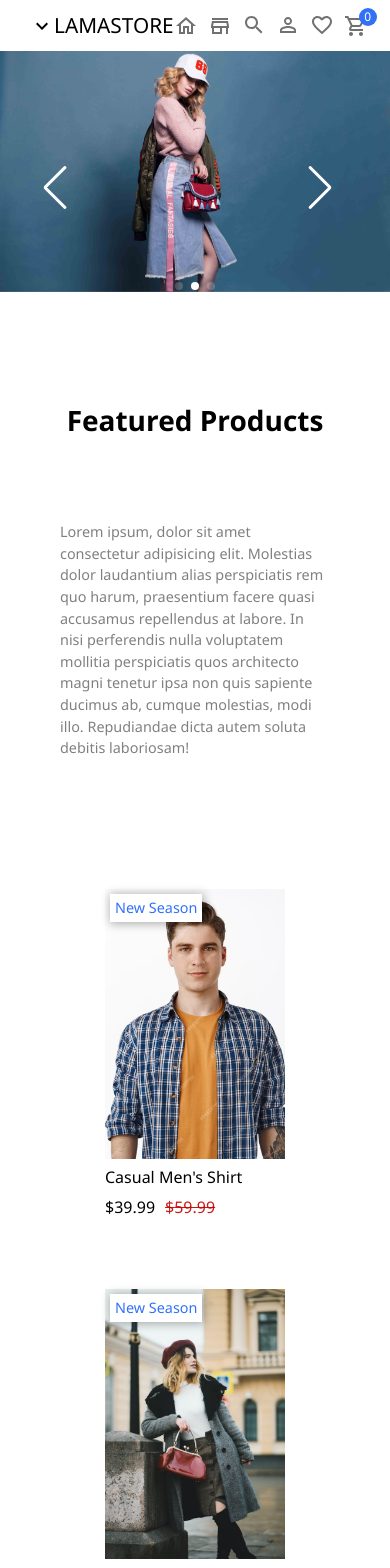
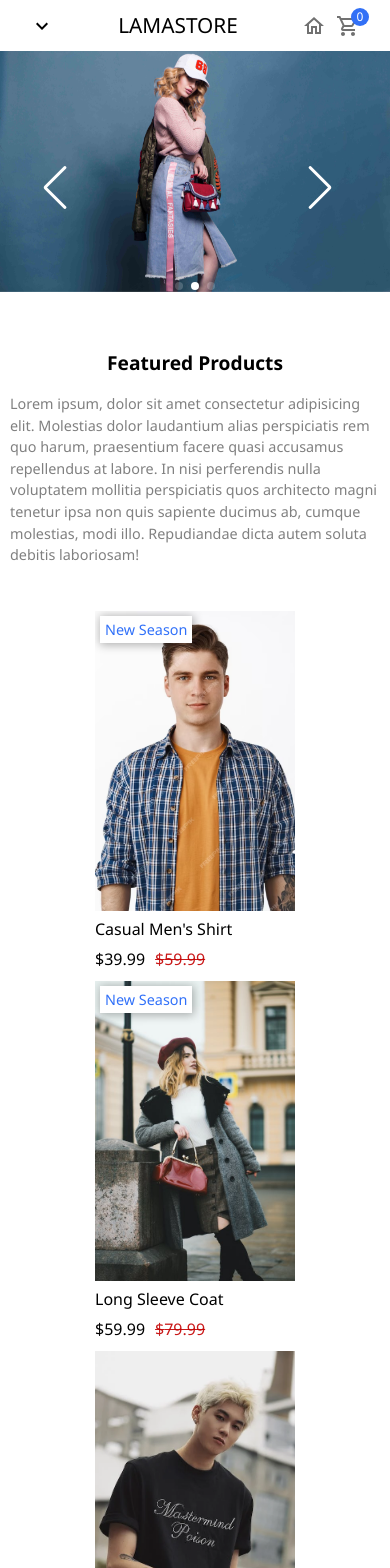
Before and after one commit to JohnWicc69420/ecommerce-app, a React (Create React App) app in the folder app/: page / in a window 390 px wide. Shown: the top 1568 px of the page. Built offline with nearby package versions, Linux system fonts and the light colour scheme.

Commit message:
fix: styling fixes

```diff
--- a/app/src/components/Card/Card.scss
+++ b/app/src/components/Card/Card.scss
@@ -1,15 +1,22 @@
 .cardContainer {
   margin-bottom: 40px;
-    h1{
+  height: 300px;
+  width: 200px;
+  margin-bottom: 60px;
+
+  h1 {
     padding-top: 6px;
   }
+
   .images {
     height: 100%;
     position: relative;
-      height: fit-content;
+    width: 100%;
+    overflow: hidden;
 
-      img{
+    img {
       height: 100%;
+      width: 100%;
       object-fit: cover;
     }
 
@@ -25,61 +32,48 @@
       z-index: 0;
     }
 
-      &:hover .img1{
+    &:hover .img1 {
       opacity: 0;
     }
 
-      &:hover .img2{
+    &:hover .img2 {
       opacity: 1;
       z-index: 1;
     }
 
-      h1{
+    h1 {
       position: absolute;
       z-index: 3;
       top: 5px;
       left: 5px;
       background: white;
-        padding: 3px 5px ;
-        color: #3171F9;
-        font-size: .9rem;
+      padding: 3px 5px;
+      color: #3171f9;
+      font-size: 0.9rem;
       box-shadow: 1px 1px 10px 1px rgba(0, 0, 0, 0.3);
     }
   }
 
-    .prices{
+  .prices {
     display: flex;
     gap: 10px;
 
-        .oldPrice{
+    .oldPrice {
       color: rgba(195, 0, 0, 0.9);
       text-decoration: line-through;
     }
   }
 
-    @media screen and (min-width: 320px){
-    .images {
-      img{
-        width: 180px;
-        height: 270px;
-        object-fit: cover;
-      }
+  @media screen and (min-width: 220px) {
+    .cardContainer {
+      width: 140px;
+      height: 210px;
     }
   }
 
-    @media screen and (min-width: 768px){
+  @media screen and (min-width: 1024px) {
     .images {
-        img{
-          width: 200px;
-          height: 300px;
-          object-fit: cover;
-        }
-      }
-      }
-
-      @media screen and (min-width: 1024px){
-        .images {
-          img{
+      img {
         width: 230px;
         height: 345px;
         object-fit: cover;
--- a/app/src/components/FeaturedProducts/FeaturedProducts.scss
+++ b/app/src/components/FeaturedProducts/FeaturedProducts.scss
@@ -2,9 +2,10 @@
   display: flex;
   flex-direction: column;
   align-items: center;
-    margin-bottom: 80px;
+  margin-bottom: 50px;
+  width: 100%;
 
-    .top{
+  .top {
     margin: 50px 10px;
     padding: 25px 30px;
     display: flex;
@@ -12,42 +13,67 @@
     gap: 50px;
     width: 100%;
 
-        h1{
+    h1 {
       flex: 1;
       font-size: 1.75rem;
       font-weight: 700;
       text-align: center;
     }
 
-        p{
+    p {
       flex: 1.7;
-            font-size: .9rem;
+      font-size: 0.9rem;
       padding: 30px;
       color: gray;
     }
   }
 
-    .bottom{
+  .bottom {
     display: flex;
+    flex-wrap: wrap;
     justify-content: center;
-        flex-wrap: wrap;
     max-width: 100%;
     height: 100%;
     padding: 25px 30px;
     gap: 30px;
   }
 
-    @media screen and (min-width: 320px) and (max-width:480px){
-        .top{
+  @media screen and (min-width: 120px) and (max-width: 480px) {
+    .top {
       flex-direction: column;
       align-items: center;
+      margin: 10px 5px;
+      padding: 15px 5px;
+      display: flex;
+      gap: 10px;
+      width: 100%;
+
+      h1 {
+        flex: 1;
+        font-size: 1.2rem;
+        font-weight: 700;
+        text-align: center;
       }
-        .bottom{
-            flex-wrap: wrap;
+
+      p {
+        flex: 1.7;
+        font-size: 0.9rem;
+        padding: 5px;
+        color: gray;
       }
     }
-    @media screen and (min-width: 480px) and (max-width:768px){
-        .top{
+    .bottom {
+      display: flex;
+      justify-content: center;
+      flex-wrap: wrap;
+      width: 100%;
+      height: 100%;
+      padding: 15px 5px;
+      gap: 10px;
+    }
+  }
+  @media screen and (min-width: 480px) and (max-width: 768px) {
+    .top {
       flex-direction: column;
       align-items: center;
     }
--- a/app/src/components/Navbar/Navbar.jsx
+++ b/app/src/components/Navbar/Navbar.jsx
@@ -1,14 +1,10 @@
 import React, { useState } from "react";
 import KeyboardArrowDownIcon from "@mui/icons-material/KeyboardArrowDown";
 import KeyboardArrowUpOutlinedIcon from "@mui/icons-material/KeyboardArrowUpOutlined";
-import SearchIcon from "@mui/icons-material/Search";
-import PersonOutlineOutlinedIcon from "@mui/icons-material/PersonOutlineOutlined";
-import FavoriteBorderOutlinedIcon from "@mui/icons-material/FavoriteBorderOutlined";
 import ShoppingCartOutlinedIcon from "@mui/icons-material/ShoppingCartOutlined";
 import "./Navbar.scss";
 import { Link } from "react-router-dom";
 import HomeOutlinedIcon from "@mui/icons-material/HomeOutlined";
-import StoreOutlinedIcon from "@mui/icons-material/StoreOutlined";
 import Cart from "../Cart/Cart";
 
 const Navbar = ({ cartItems, removeItem }) => {
@@ -26,19 +22,6 @@ const Navbar = ({ cartItems, removeItem }) => {
     <>
       <div className="navContainer">
         <div className="left">
-          <div className="img">
-            <img
-              src="https://www.pngmart.com/files/13/American-Flag-Logo-PNG-Picture.png"
-              alt=""
-            />
-            <KeyboardArrowDownIcon />
-          </div>
-
-          <div className="img">
-            <span>USD</span>
-            <KeyboardArrowDownIcon />
-          </div>
-
           <div className="product">
             <Link to="/products/men">Men</Link>
           </div>
@@ -65,23 +48,6 @@ const Navbar = ({ cartItems, removeItem }) => {
             )}
           </div>
           <div className={`${openMenu ? "open" : "closed"}`}>
-            <div className="img" onClick={handleMenu}>
-              <Link>
-                <img
-                  src="https://www.pngmart.com/files/13/American-Flag-Logo-PNG-Picture.png"
-                  alt=""
-                />
-              </Link>
-              <KeyboardArrowDownIcon />
-            </div>
-
-            <div className="img" onClick={handleMenu}>
-              <Link>
-                <span>USD</span>
-              </Link>
-              <KeyboardArrowDownIcon />
-            </div>
-
             <div className="product" onClick={handleMenu}>
               <Link to="/products/men">Men</Link>
             </div>
@@ -126,9 +92,6 @@ const Navbar = ({ cartItems, removeItem }) => {
           <div>
             <Link to="/">Stores</Link>
           </div>
-          <SearchIcon className="icon" />
-          <PersonOutlineOutlinedIcon className="icon" />
-          <FavoriteBorderOutlinedIcon className="icon" />
           <div className="cartButton">
             <ShoppingCartOutlinedIcon
               onClick={handleOpenCart}
@@ -149,14 +112,6 @@ const Navbar = ({ cartItems, removeItem }) => {
               <HomeOutlinedIcon className="icon" />
             </Link>
           </div>
-          <div>
-            <Link to="/">
-              <StoreOutlinedIcon className="icon" />
-            </Link>
-          </div>
-          <SearchIcon className="icon" />
-          <PersonOutlineOutlinedIcon className="icon" />
-          <FavoriteBorderOutlinedIcon className="icon" />
           <div className="cartButton">
             <ShoppingCartOutlinedIcon
               onClick={handleOpenCart}
--- a/app/src/components/Navbar/Navbar.scss
+++ b/app/src/components/Navbar/Navbar.scss
@@ -1,6 +1,6 @@
-.navContainer{
+.navContainer {
   max-width: none;
-    width: 100vw;
+  width: 100%;
   padding: 10px 30px;
   position: sticky;
   display: flex;
@@ -12,39 +12,39 @@
   font-weight: 500;
   z-index: 9998;
 
-    .icon{
+  .icon {
     color: #717171;
     cursor: pointer;
   }
 
-    .left{
+  .left {
     display: flex;
     gap: 10px;
 
-        .img{
+    .img {
       display: flex;
       cursor: pointer;
-            img{
+      img {
         height: 20px;
         width: 35px;
       }
     }
   }
 
-    .center{
+  .center {
     font-size: 1.3rem;
     font-weight: 500;
     display: flex;
     gap: 7px;
   }
 
-    .right{
+  .right {
     display: flex;
     gap: 10px;
-        .cartButton{
+    .cartButton {
       position: relative;
       cursor: pointer;
-                .cart{
+      .cart {
         width: 500px;
         z-index: 9999;
         min-width: 180px;
@@ -52,10 +52,10 @@
         right: 0;
         background-color: white;
       }
-            span{
+      span {
         color: white;
-                background-color: #3270F6;
-                font-size: .75rem;
+        background-color: #3270f6;
+        font-size: 0.75rem;
         font-weight: 300;
         border-radius: 50%;
         position: absolute;
@@ -70,65 +70,66 @@
     }
   }
 
-    .right-icons{
+  .right-icons {
     display: none;
   }
 
   @media screen and (max-width: 1200px) {
-        .left{
+    .left {
       display: none;
     }
-        .left-menu{
+    .left-menu {
       position: relative;
-        .open{
+      cursor: pointer;
+      .open {
         margin-top: 10px;
         visibility: visible;
         position: absolute;
+        box-shadow: 3px 3px 20px gray;
         transform: translateX(-10px);
         top: 100%;
         left: 0;
         z-index: 999;
         background-color: #fff;
-            padding: 0px 15px 15px;
+        padding: 20px 10px;
 
-           .img{
+        .img {
           display: flex;
 
-            img{
+          img {
             height: 20px;
             width: 35px;
           }
         }
       }
 
-        .closed{
+      .closed {
+        display: none;
+      }
+    }
+    .right {
       display: none;
     }
 
-    }
-        .right{
-            display: none;
-        }
-
-        .right-icons{
+    .right-icons {
       display: flex;
       gap: 10px;
       cursor: pointer;
 
-            .cartButton{
+      .cartButton {
         position: relative;
         cursor: pointer;
-                    .cart{
+        .cart {
           z-index: 9999;
           min-width: 180px;
           position: absolute;
           right: 0;
           background-color: white;
         }
-                span{
+        span {
           color: white;
-                    background-color: #3270F6;
-                    font-size: .75rem;
+          background-color: #3270f6;
+          font-size: 0.75rem;
           font-weight: 300;
           border-radius: 50%;
           position: absolute;
@@ -145,13 +146,13 @@
   }
 
   @media screen and (min-width: 1200px) {
-       .left-menu{
+    .left-menu {
       display: none;
     }
-        .open{
+    .open {
       display: none;
     }
-        .close{
+    .close {
       display: none;
     }
   }
--- a/app/src/index.css
+++ b/app/src/index.css
@@ -2,20 +2,35 @@
 @tailwind components;
 @tailwind utilities;
 
-@import url('https://fonts.googleapis.com/css2?family=Poppins:wght@100;200;300;400;500;600;700;800&display=swap');
-
+@import url("https://fonts.googleapis.com/css2?family=Poppins:wght@100;200;300;400;500;600;700;800&display=swap");
 
 body {
   margin: 0;
-  font-family: 'poppins', 'Segoe UI', 'Roboto', 'Oxygen',
-    'Ubuntu', 'Cantarell', 'Fira Sans', 'Droid Sans', 'Helvetica Neue',
-    sans-serif;
+  font-family: "poppins", "Segoe UI", "Roboto", "Oxygen", "Ubuntu", "Cantarell",
+    "Fira Sans", "Droid Sans", "Helvetica Neue", sans-serif;
   -webkit-font-smoothing: antialiased;
   -moz-osx-font-smoothing: grayscale;
   user-select: none;
 }
 
 code {
-  font-family: source-code-pro, Menlo, Monaco, Consolas, 'Courier New',
+  font-family: source-code-pro, Menlo, Monaco, Consolas, "Courier New",
     monospace;
 }
+
+::-webkit-scrollbar {
+  width: 8px;
+}
+
+::-webkit-scrollbar-thumb {
+  background-color: #888;
+  border-radius: 4px;
+}
+
+::-webkit-scrollbar-track {
+  background-color: #f0f0f0;
+}
+
+::-webkit-scrollbar-thumb:hover {
+  background-color: #666;
+}
--- a/app/src/pages/Products/Products.jsx
+++ b/app/src/pages/Products/Products.jsx
@@ -161,7 +161,7 @@ export const data = [
     img1: "/productImages/1id11.avif",
     img2: "/productImages/2id11.avif",
     oldPrice: 39.99,
-    newPrice: 34.992,
+    newPrice: 34.99,
     name: "Men's Shoes",
     desc: "Lorem ipsum, dolor sit amet consectetur adipisicing elit. Reprehenderit maiores repellendus consequuntur inventore",
     type: "shoes",
```
Also changed, not shown: app/src/components/Card/Card.jsx (+5 -6 lines), app/src/components/Category/Category.scss (+10 -12 lines), app/src/components/TrendingProducts/TrendingProducts.scss (+39 -13 lines), app/src/pages/Home/Home.scss (+8 -9 lines), app/src/pages/Product/Product.jsx (+13 -3 lines), app/src/pages/Product/Product.scss (+44 -46 lines). Lines whose indentation alone changed are shown as unchanged.
